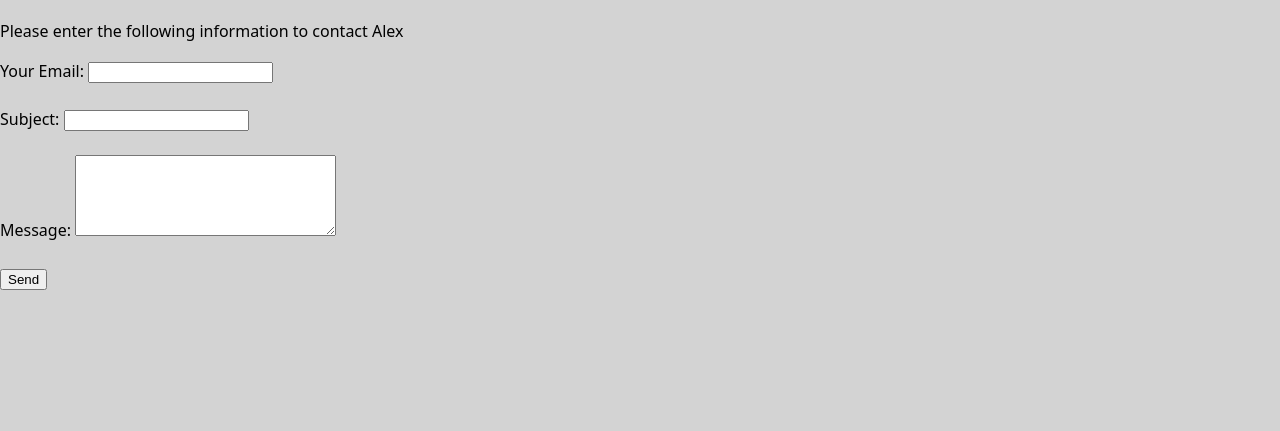
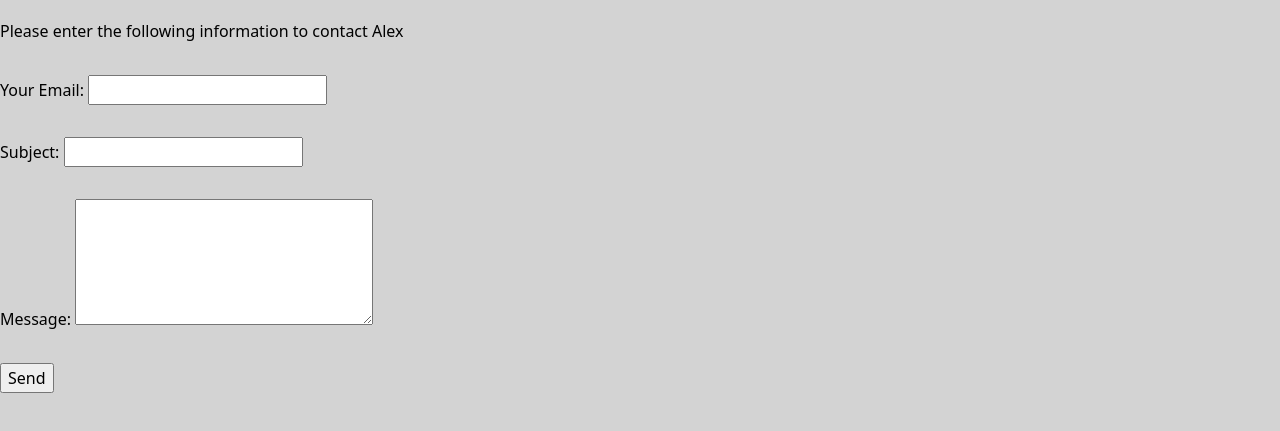
Before and after one commit to alhayslip/portfolio, a plain HTML site: page contact/index.html in a window 1280 px wide. Shown: the part 137-568 px from the top of the page. Drawn offline with Linux system fonts and the light colour scheme.

Commit message:
Step 3: Contact Form Commit
Commit for Contact Form

```diff
--- a/styles.css
+++ b/styles.css
@@ -36,3 +36,20 @@ nav a:hover {
 :root{
   --color-accent: oklch(65% 50% 0);
 }
+
+input, textarea, button {
+  font: inherit;
+}
+
+form label,
+form input
+form textarea
+form button {
+  display: block;
+  width: 100%;
+  box-sizing: border-box;
+}
+
+form label{
+  margin-block: 2em;
+}
```
Also changed, not shown: contact/index.html (+0 -3 lines).
